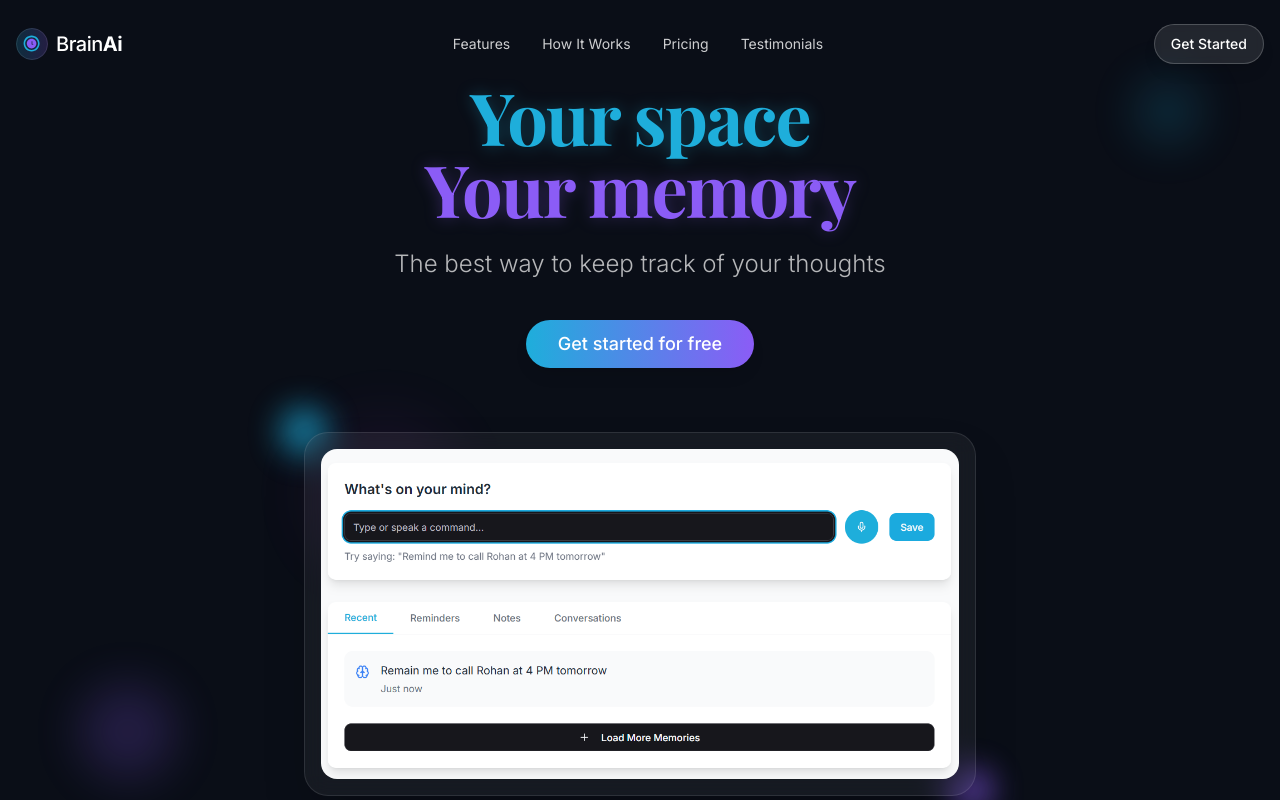
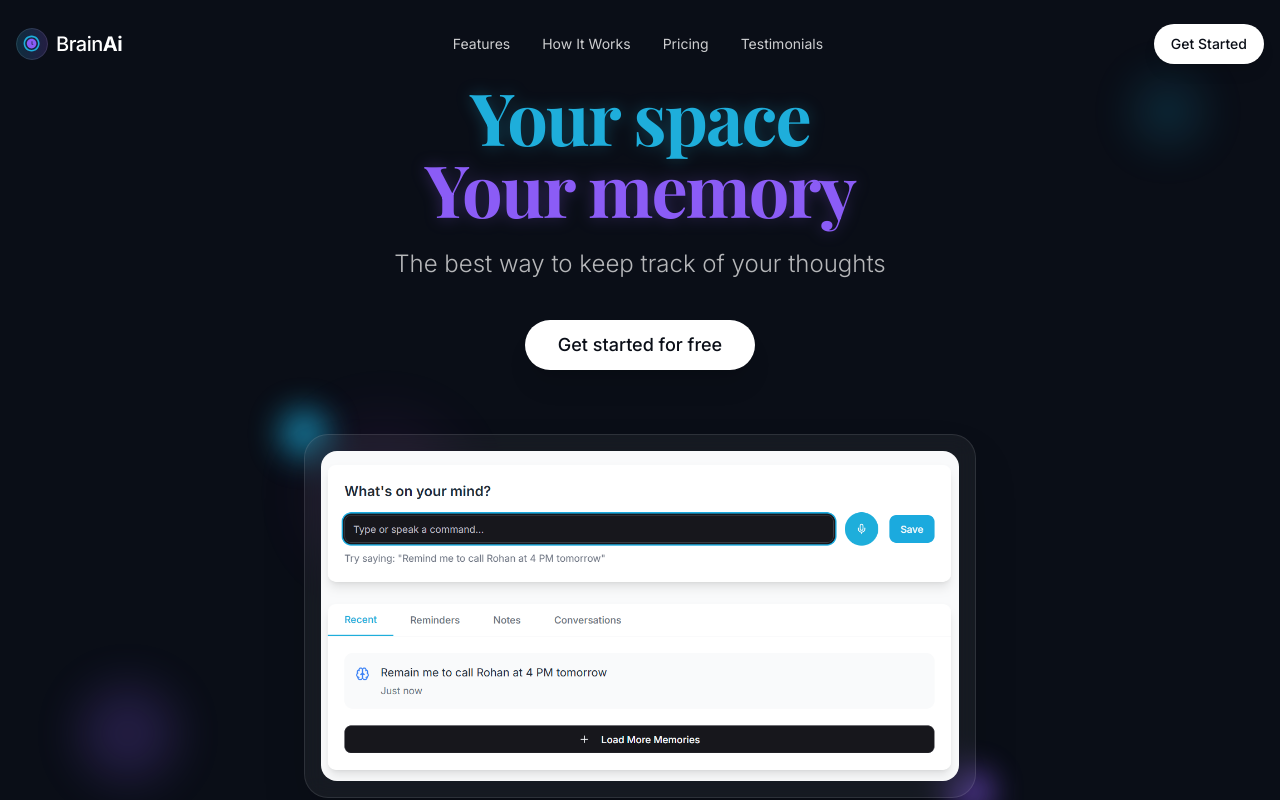
Before and after one commit to prabhashaj/brainai-nexus-web, a React (Vite) app: page / in a window 1280 px wide. Shown: the top 800 px of the page. Built offline with nearby package versions, Linux system fonts and the light colour scheme.

Commit message:
feat: Update HeroSection logo and CTA button
Refactor the HeroSection to use the same logo style as the dashboard and update the "Get Started" button to a luxury white style.

```diff
--- a/src/components/HeroSection.tsx
+++ b/src/components/HeroSection.tsx
@@ -50,8 +50,7 @@ const HeroSection = () => {
         >
           <Link to="/auth">
             <Button
-              variant="luxury"
-              className="px-8 py-6 text-lg rounded-full shadow-lg transition-all duration-300 hover:-translate-y-1 hover:shadow-glow-hover"
+              className="bg-white text-brainai-charcoal hover:bg-white/90 px-8 py-6 text-lg rounded-full shadow-xl transition-all duration-500 hover:-translate-y-1 hover:shadow-[0_10px_25px_rgba(255,255,255,0.4)] font-medium backdrop-blur-sm border border-white/20"
             >
               Get started for free
             </Button>
--- a/src/components/Navbar.tsx
+++ b/src/components/Navbar.tsx
@@ -55,7 +55,7 @@ const Navbar = () => {
         <div className="hidden md:block">
           <Link to="/auth">
             <Button
-              className="bg-white/10 hover:bg-white/20 text-white backdrop-blur-sm rounded-full border border-white/20 shadow-lg transition-all duration-300 hover:shadow-[0_5px_15px_rgba(255,255,255,0.2)]"
+              className="bg-white text-brainai-charcoal hover:bg-white/90 rounded-full border border-white/20 shadow-lg transition-all duration-300 hover:shadow-[0_5px_15px_rgba(255,255,255,0.3)] font-medium"
             >
               Get Started
             </Button>
@@ -87,8 +87,7 @@ const Navbar = () => {
             ))}
             <Link to="/auth" onClick={() => setIsMobileMenuOpen(false)}>
               <Button
-                variant="luxury"
-                className="w-full rounded-full"
+                className="w-full bg-white text-brainai-charcoal hover:bg-white/90 rounded-full border border-white/20 shadow-lg"
               >
                 Get Started
               </Button>
--- a/src/pages/Index.tsx
+++ b/src/pages/Index.tsx
@@ -6,6 +6,8 @@ import HowItWorks from '@/components/HowItWorks';
 import FeaturesGrid from '@/components/FeaturesGrid';
 import Footer from '@/components/Footer';
 import Logo from '@/components/Logo';
+import { Link } from 'react-router-dom';
+import { Button } from "@/components/ui/button";
 
 const Index = () => {
   return (
@@ -24,6 +26,13 @@ const Index = () => {
           <p className="text-lg text-white/80 mb-8 max-w-2xl mx-auto">
             Join thousands of users who trust BrainAi to help them remember what matters.
           </p>
+          <Link to="/auth" className="inline-block">
+            <Button
+              className="bg-white text-brainai-charcoal hover:bg-white/90 px-6 py-5 rounded-full shadow-xl transition-all duration-500 hover:-translate-y-1 hover:shadow-[0_10px_25px_rgba(255,255,255,0.4)] font-medium backdrop-blur-sm border border-white/20"
+            >
+              Get Started
+            </Button>
+          </Link>
         </div>
       </div>
       <Footer />
```
